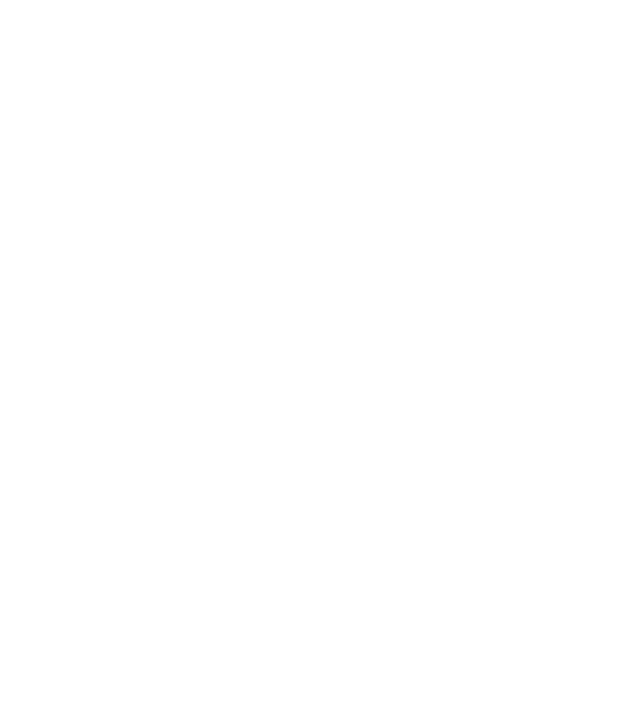
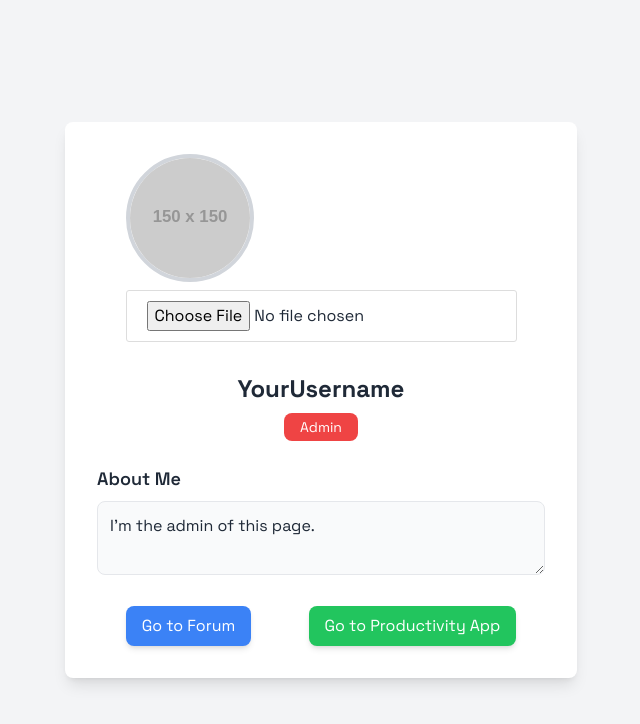
Before and after one commit to HenryWHM/cs6841-something-awesome-project, a React (Create React App) app in the folder frontend/: page /profile in a window 1280 px wide. Before the commit this address had no page. Shown: the top 724 px of the page, without its empty margins (319-959 px from the left). Built offline with nearby package versions, Linux system fonts and the light colour scheme.

Commit message:
Made Profile Page

```diff
--- a/frontend/src/App.js
+++ b/frontend/src/App.js
@@ -2,8 +2,9 @@
 import { BrowserRouter, Route, Routes } from "react-router-dom";
 import Register from "./pages/auth/Register";
 import Login from "./pages/auth/Login";
-import Home from "./pages/forum/Home";
+import ForumHome from "./pages/forum/Home";
 import Replies from "./pages/forum/Replies";
+import Profile from "./pages/Profile";
 
 const App = () => {
     return (
@@ -12,8 +13,9 @@
                 <Routes>
                     <Route path='/' element={<Login />} />
                     <Route path='/register' element={<Register />} />
-                    <Route path='/dashboard' element={<Home />} />
-                    <Route path='/:id/replies' element={<Replies />} />
+                    <Route path='/profile' element={<Profile />} />
+                    <Route path='/forum/dashboard' element={<ForumHome />} />
+                    <Route path='/forum/:id/replies' element={<Replies />} />
                 </Routes>
             </BrowserRouter>
         </div>
--- /dev/null
+++ b/frontend/src/pages/Profile.jsx
@@ -0,0 +1,108 @@
+import React, { useState, useEffect } from "react";
+import { useNavigate } from "react-router-dom";
+
+const Profile = () => {
+    // Assuming you fetch the logged-in user info from somewhere, like an API
+    const [username, setUsername] = useState("Your Username");
+    const [aboutMe, setAboutMe] = useState("Write something about yourself...");
+    const [profilePic, setProfilePic] = useState(null); // For profile pic upload
+    const [isAdmin, setIsAdmin] = useState(false); // Assume admin privileges
+
+    const navigate = useNavigate();
+
+    // Example: Simulate fetching user data (including admin status)
+    useEffect(() => {
+        // Simulate fetching user data
+        const userData = {
+            username: "YourUsername",
+            aboutMe: "I'm the admin of this page.",
+            isAdmin: true, // Assume this is fetched
+        };
+        setUsername(userData.username);
+        setAboutMe(userData.aboutMe);
+        setIsAdmin(userData.isAdmin);
+    }, []);
+
+    // Function to handle profile picture upload
+    const handleProfilePicChange = (e) => {
+        const file = e.target.files[0];
+        if (file) {
+            setProfilePic(URL.createObjectURL(file)); // Show preview
+        }
+    };
+
+    // Handle saving About Me changes (could be saved to a server)
+    const handleAboutMeChange = (e) => {
+        setAboutMe(e.target.value);
+    };
+
+    // Navigate to Forum or Productivity App
+    const goToForum = () => {
+        navigate("/forum"); // Replace with the actual forum route
+    };
+
+    const goToProductivityApp = () => {
+        navigate("/productivity"); // Replace with actual productivity route
+    };
+
+    return (
+        <div className="min-h-screen bg-gray-100 dark:bg-gray-800 flex flex-col items-center justify-center p-6">
+            <div className="bg-white dark:bg-gray-900 shadow-lg rounded-lg p-8 max-w-lg w-full">
+                <div className="flex flex-col items-center">
+                    {/* Profile Picture */}
+                    <div className="relative">
+                        <img
+                            src={profilePic || "https://via.placeholder.com/150"} // Default or uploaded image
+                            alt="Profile"
+                            className="w-32 h-32 rounded-full object-cover border-4 border-gray-300"
+                        />
+                        <input
+                            type="file"
+                            accept="image/*"
+                            onChange={handleProfilePicChange}
+                            className="mt-2"
+                        />
+                    </div>
+
+                    {/* Username */}
+                    <h2 className="mt-4 text-2xl font-bold dark:text-white">{username}</h2>
+
+                    {/* Admin Badge */}
+                    {isAdmin && (
+                        <span className="mt-2 px-4 py-1 bg-red-500 text-white rounded-lg text-sm">
+                            Admin
+                        </span>
+                    )}
+
+                    {/* About Me Section */}
+                    <div className="w-full mt-6">
+                        <h3 className="text-lg font-semibold dark:text-white">About Me</h3>
+                        <textarea
+                            value={aboutMe}
+                            onChange={handleAboutMeChange}
+                            className="w-full p-3 border rounded-lg mt-2 bg-gray-50 dark:bg-gray-700 dark:text-white"
+                        />
+                    </div>
+
+                    {/* Navigation Buttons */}
+                    <div className="mt-6 w-full flex justify-around">
+                        <button
+                            onClick={goToForum}
+                            className="px-4 py-2 bg-blue-500 hover:bg-blue-600 text-white rounded-lg shadow-md transition"
+                        >
+                            Go to Forum
+                        </button>
+                        <button
+                            onClick={goToProductivityApp}
+                            className="px-4 py-2 bg-green-500 hover:bg-green-600 text-white rounded-lg shadow-md transition"
+                        >
+                            Go to Productivity App
+                        </button>
+                    </div>
+                </div>
+            </div>
+        </div>
+    );
+};
+
+export default Profile;
```
